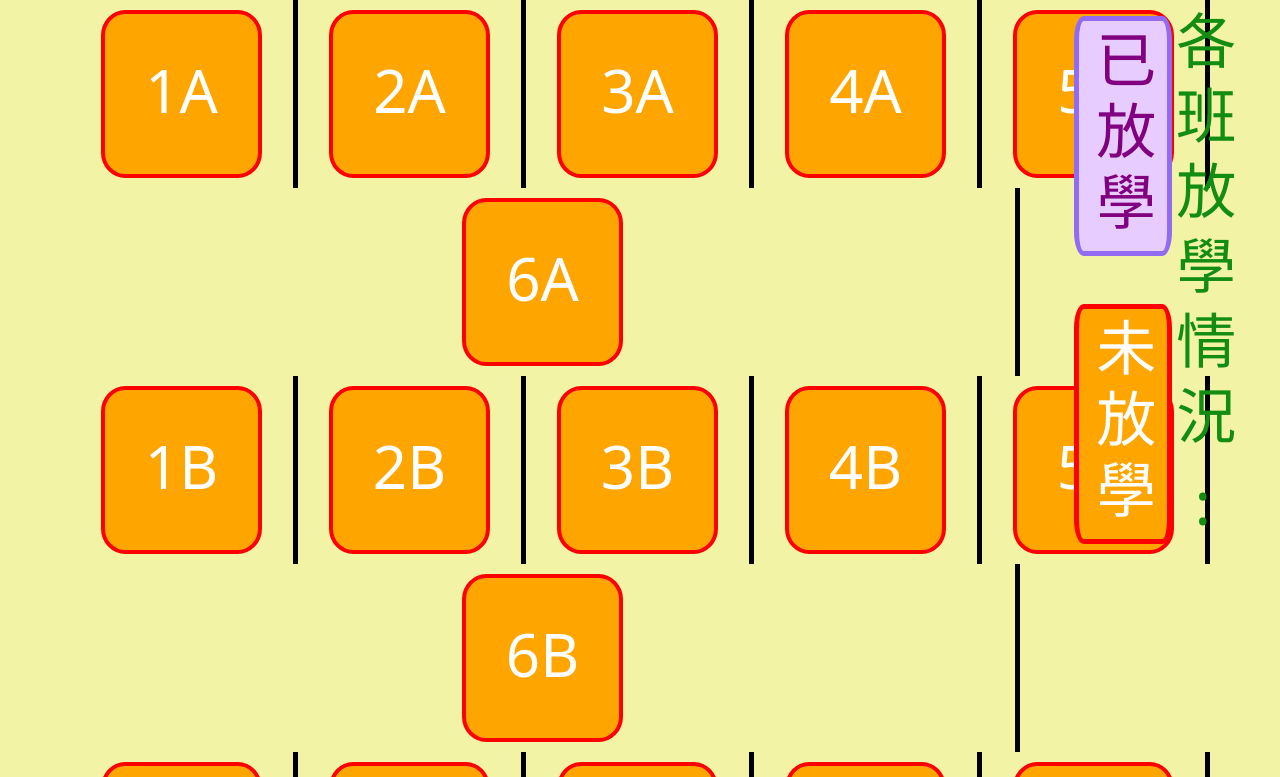
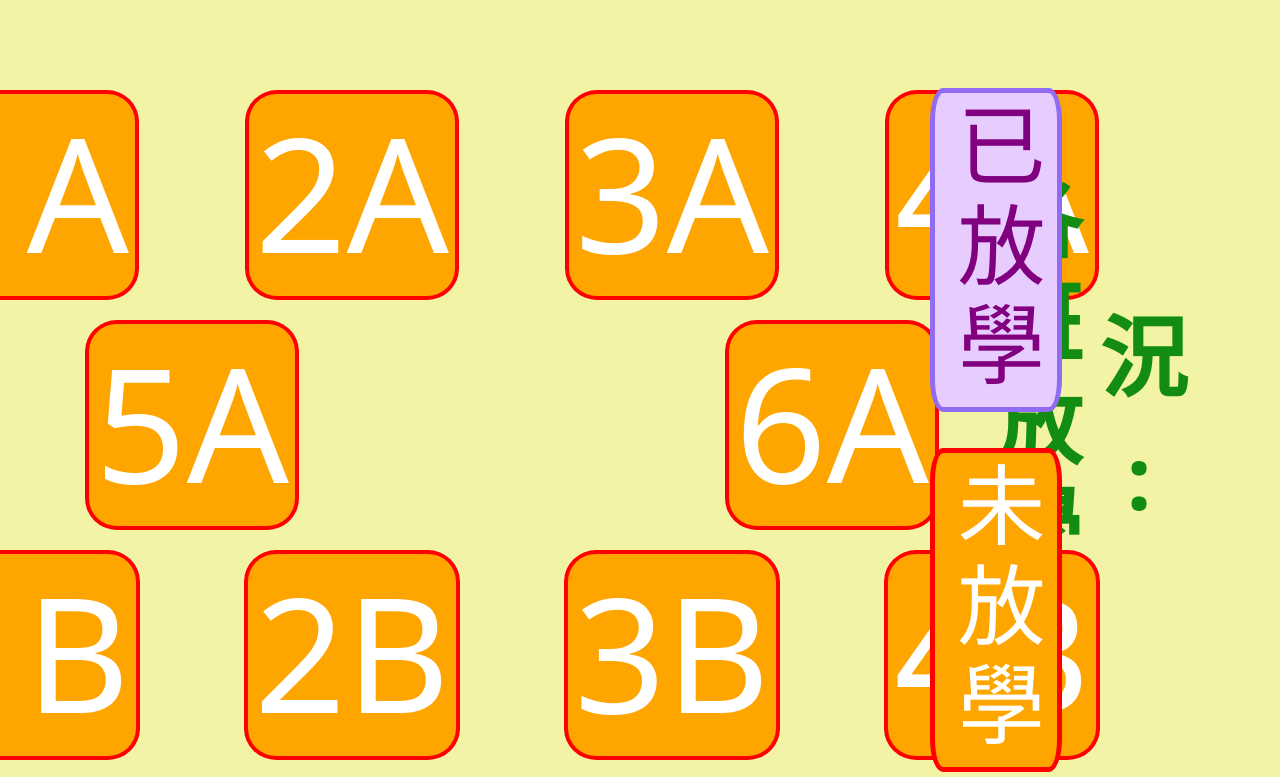
Before and after one commit to Danielho0101/HKSDGPS, a plain HTML site: page index.html in a window 1280 px wide. Shown: the top 777 px of the page. Drawn offline with nearby package versions, Linux system fonts and the light colour scheme.

Commit message:
Change font size

```diff
--- a/index.html
+++ b/index.html
@@ -34,13 +34,15 @@
           <div class="col">
             <button id="btn6a" class="btnCSS"><h1>6A</h1></button>
           </div>
-          <div class="col-1">
-            <h1 class="vertical-purple">已放學</h1>
-          </div>
-          <div class="col-1">
-            <h1 class="vertical-green ">各班放學情況:</h1>
-          </div>
+          <!-- <div class="col-1"> -->
+
+          <!-- </div> -->
+          <!-- <div class="col-1">
+
+          </div>   -->
         </div>
+        <h3 class="vertical-purple">已放學</h3>
+        <h2 class="vertical-green ">各班放學情況:</h2>
         <!--B Class-->
           <div class="row">
           <div class="col">
@@ -61,13 +63,14 @@
           <div class="col">
             <button id="btn6b" class="btnCSS"><h1>6B</h1></button>
           </div>
-          <div class="col-1">
-              <h1 class="vertical-orange">未放學</h1>
+          <!-- <div class="col-1">
+
           </div>
           <div class="col-1">
 
-          </div>
+          </div> -->
         </div>
+          <h3 class="vertical-orange">未放學</h3>
         <!--C Class-->
         <div class="row">
           <div class="col">
@@ -88,12 +91,12 @@
           <div class="col">
             <button id="btn6c" class="btnCSS"><h1>6C</h1></button>
           </div>
-          <div class="col-1">
-
+          <!-- <div class="col-1">
+            hi
           </div>
           <div class="col-1">
-
-        </div>
+            hi
+          </div> -->
         </div>
 
         <!-- D Class-->
@@ -116,11 +119,12 @@
           <div class="col">
             <button id="btn6d" class="btnCSS"><h1>6D</h1></button>
           </div>
-          <div class="col-1">
-
+          <!-- <div class="col-1">
+            hi
           </div>
           <div class="col-1">
-        </div>
+           hi
+          </div> -->
         </div>
 
     </div>
--- a/script.js
+++ b/script.js
@@ -8,7 +8,6 @@ btn1a.addEventListener("click", function onClick(){
     btn1a.style.background = "orange";
     btn1a.style.color = "white";
     btn1a.style.borderColor = "red";
-    btn1a.style.fontSize = "1000px";
     btn1a.classList.remove('scale-up-center');
 
 } else if( i1a%2 == !0){
--- a/style.css
+++ b/style.css
@@ -2,41 +2,53 @@ h2.green {
   text-align: center;
   color: green;
   letter-spacing: 0.5cm;
-  font-size: 100px;
+  font-size: 10px;
 }
 
 h1{
-  font-size: 60px !important;
+  /* font-size:840% !important; */
+  font-size:1000% !important;
 }
 
 .col {
-  border-right: 5px solid black;
+  /* border-right: 5px solid black; */
   color: red;
+  /* padding: 2rem; */
+
 }
 
 .row {
   background-color: rgb(243, 243, 166);
+  /* border: 1px solid black; */
+  position: relative;
+  right: 8rem;
+  top: 5rem;
+}
+
+.container{
+  max-width: 1700px !important;
 }
 
 .bgcolor {
   background-color: rgb(243, 243, 166);
+  z-index: -1;
 }
 html {
   background-color: rgb(243, 243, 166);
+  z-index: -1;
 }
 
 .btnCSS {
   border: 4px solid red;
   border-radius: 15%;
   color: white;
-  padding: 2.5rem;
   margin: 10px;
 }
 
 .vertical-orange {
   position: fixed;
-  right:68px;
-  top:14rem;
+  right:130px;
+  top:23rem;
   writing-mode: vertical-rl;
   text-orientation: upright;
   background-color: orange;
@@ -46,12 +58,14 @@ html {
   padding: 0.5rem;
   margin-top: 5rem;
   letter-spacing: 0.3cm;
+  font-size: 5.5rem;
+  z-index: 1;
 }
 
 .vertical-purple {
   position: fixed;
-  right:68px;
-  top:0px;
+  right:130px;
+  top:4.5rem;
   writing-mode: vertical-rl;
   text-orientation: upright;
   border: 5px solid rgb(145, 107, 242);
@@ -61,17 +75,20 @@ html {
   padding: 0.5rem;
   margin-top: 1rem;
   letter-spacing: 0.3cm;
+  font-size: 5.5rem;
+  z-index: 1;
 }
 
 .vertical-green {
   position: fixed;
-  right:1px;
-  top:10px;
+  right:1rem;
+  top:4.5rem;
   writing-mode: vertical-lr;
   text-orientation: upright;
   color: rgb(18, 141, 18);
   letter-spacing: 0.4cm;
-  font-size: 4rem;
+  font-size: 5.5rem;
+  font-weight: bolder;
 }
 
 .scale-up-center {
```
